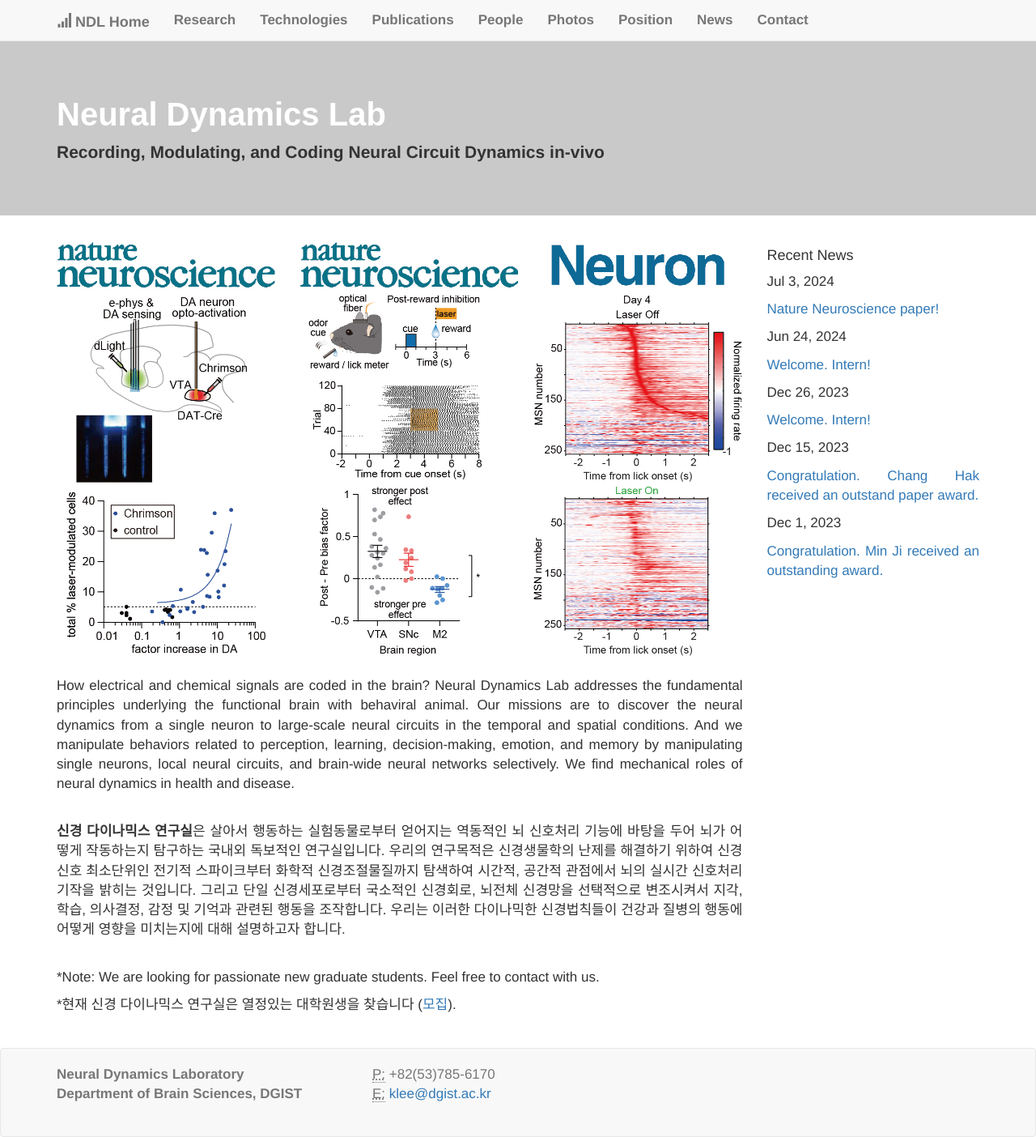
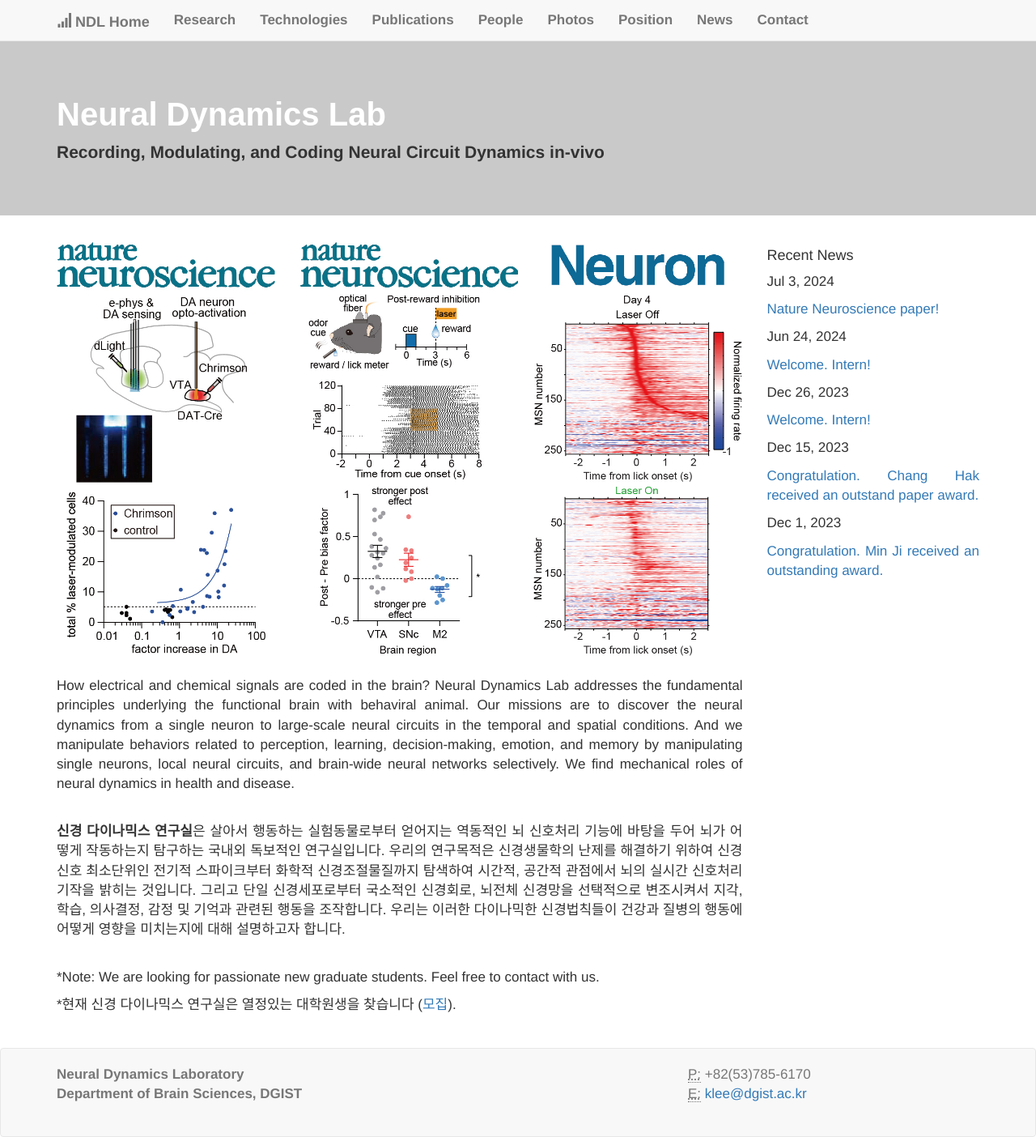
Before and after one commit to kleelab/kleelab.github.io, a Jekyll site: the page built from index.html, in a window 1280 px wide. Shown: the whole page at 81% size. Built offline with Jekyll 4.4.1, drawn with Linux system fonts in a browser that asks for light colours; nearby versions of some CDN libraries; a style sheet for code colours, icons or effects is not loaded.

Commit message:
Update footer.html

```diff
--- a/_includes/footer.html
+++ b/_includes/footer.html
@@ -4,12 +4,12 @@
 
         <div class="address">
             <div class="row justify-content">
-                <div class="col-md-4">
+                <div class="col-md-8">
                     <address>
                         <strong>Neural Dynamics Laboratory</strong><br>
                         <strong>Department of Brain Sciences, DGIST</strong><br>
                     </address>
-                 </col-md-4>
+                 </col-md-8>
                 </div>
                 <div class="col-md-4">
                         <abbr title="Phone">P:</abbr> +82(53)785-6170 <br>
```
